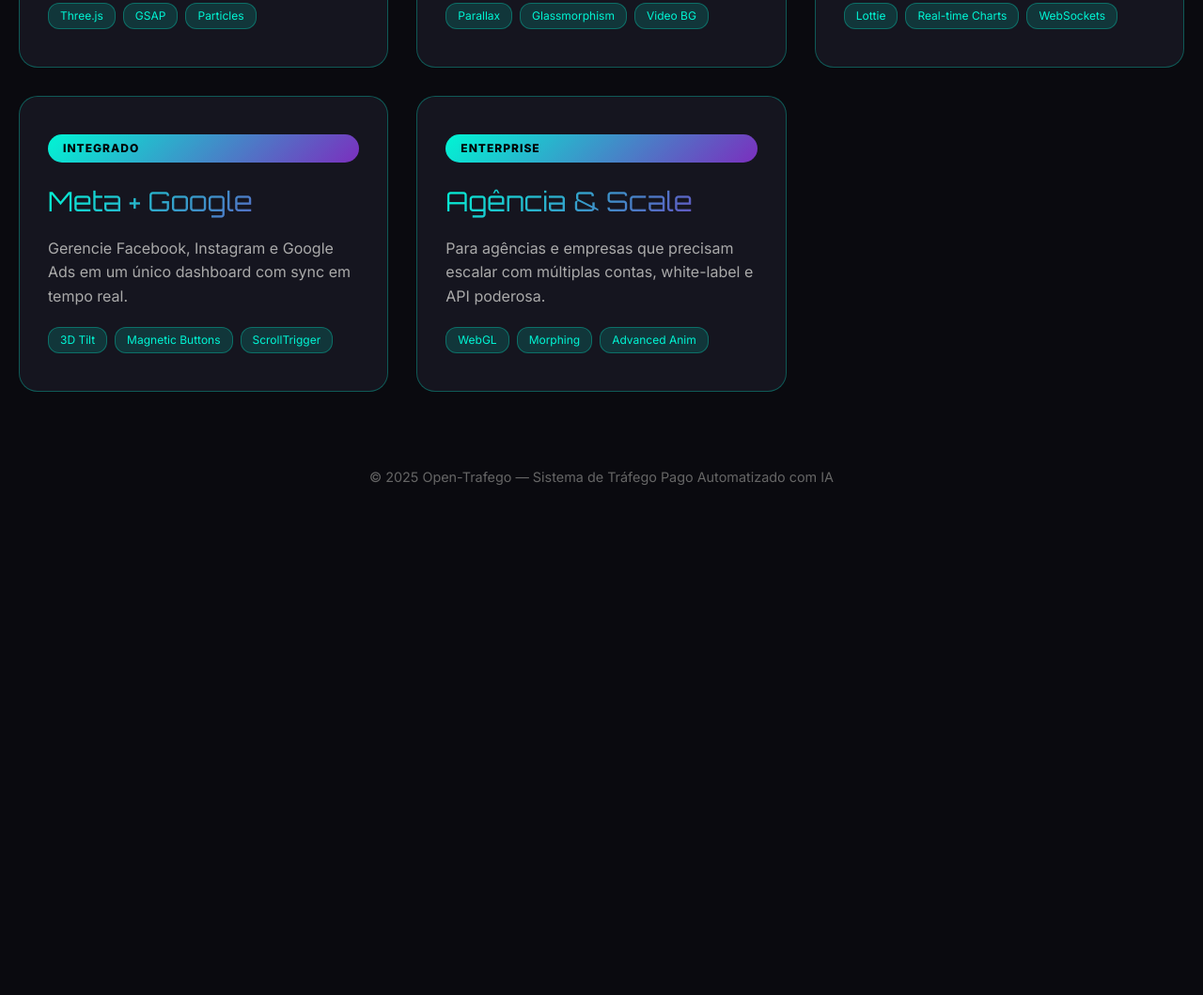
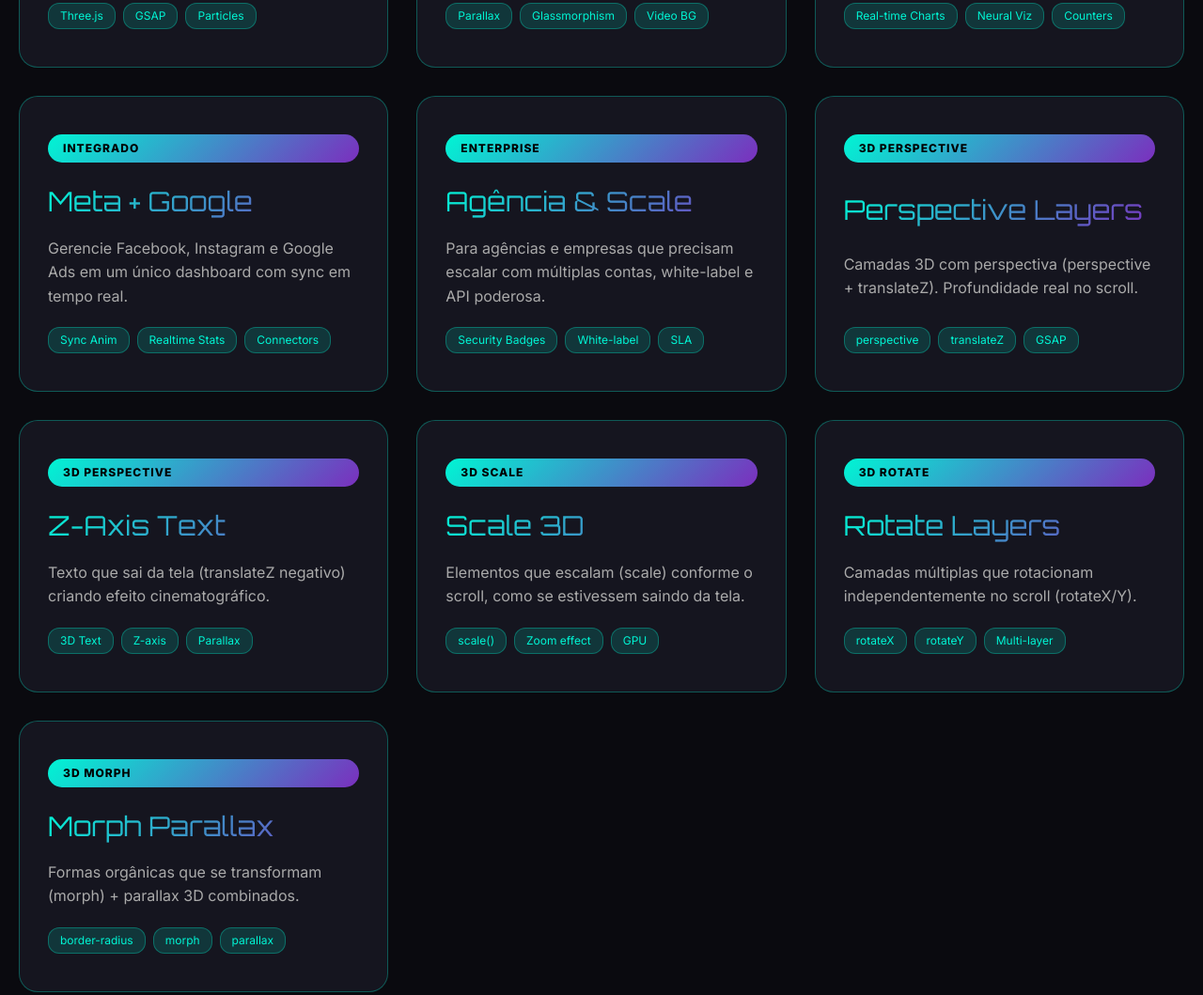
Before and after one commit to clawdiao/open-trafego-lps, a plain HTML site: page index.html in a window 1280 px wide. Shown: the part 463-1522 px from the top of the page at 94% size. Before the commit the page ends 1022 px from the top, so only its background shows below. Drawn offline with nearby package versions, Linux system fonts and the light colour scheme.

Commit message:
Update index.html to display all 10 landing pages (added lp6-lp10 cards)

```diff
--- a/index.html
+++ b/index.html
@@ -115,6 +115,7 @@
   <p style="color: #888; margin-bottom: 60px; font-size: 1.1rem; text-align: center;">Landing Pages de Vendas — Escolha a sua</p>
 
   <div class="grid">
+    <!-- Grupo 1: Efeitos Diversos -->
     <a href="lp1.html" class="card">
       <span class="badge">Auto ROI</span>
       <h2>Automação Total</h2>
@@ -142,9 +143,9 @@
       <h2>Data-Driven</h2>
       <p>Algoritmos avançados analisam milhões de dados para maximizar seu ROAS automaticamente.</p>
       <div class="tech-stack">
-        <span>Lottie</span>
         <span>Real-time Charts</span>
-        <span>WebSockets</span>
+        <span>Neural Viz</span>
+        <span>Counters</span>
       </div>
     </a>
 
@@ -153,9 +154,9 @@
       <h2>Meta + Google</h2>
       <p>Gerencie Facebook, Instagram e Google Ads em um único dashboard com sync em tempo real.</p>
       <div class="tech-stack">
-        <span>3D Tilt</span>
-        <span>Magnetic Buttons</span>
-        <span>ScrollTrigger</span>
+        <span>Sync Anim</span>
+        <span>Realtime Stats</span>
+        <span>Connectors</span>
       </div>
     </a>
 
@@ -164,9 +165,65 @@
       <h2>Agência & Scale</h2>
       <p>Para agências e empresas que precisam escalar com múltiplas contas, white-label e API poderosa.</p>
       <div class="tech-stack">
-        <span>WebGL</span>
-        <span>Morphing</span>
-        <span>Advanced Anim</span>
+        <span>Security Badges</span>
+        <span>White-label</span>
+        <span>SLA</span>
+      </div>
+    </a>
+
+    <!-- Grupo 2: Scroll 3D -->
+    <a href="lp6.html" class="card">
+      <span class="badge">3D Perspective</span>
+      <h2>Perspective Layers</h2>
+      <p>Camadas 3D com perspectiva (perspective + translateZ). Profundidade real no scroll.</p>
+      <div class="tech-stack">
+        <span>perspective</span>
+        <span>translateZ</span>
+        <span>GSAP</span>
+      </div>
+    </a>
+
+    <a href="lp7.html" class="card">
+      <span class="badge">3D Perspective</span>
+      <h2>Z-Axis Text</h2>
+      <p>Texto que sai da tela (translateZ negativo) criando efeito cinematográfico.</p>
+      <div class="tech-stack">
+        <span>3D Text</span>
+        <span>Z-axis</span>
+        <span>Parallax</span>
+      </div>
+    </a>
+
+    <a href="lp8.html" class="card">
+      <span class="badge">3D Scale</span>
+      <h2>Scale 3D</h2>
+      <p>Elementos que escalam (scale) conforme o scroll, como se estivessem saindo da tela.</p>
+      <div class="tech-stack">
+        <span>scale()</span>
+        <span>Zoom effect</span>
+        <span>GPU</span>
+      </div>
+    </a>
+
+    <a href="lp9.html" class="card">
+      <span class="badge">3D Rotate</span>
+      <h2>Rotate Layers</h2>
+      <p>Camadas múltiplas que rotacionam independentemente no scroll (rotateX/Y).</p>
+      <div class="tech-stack">
+        <span>rotateX</span>
+        <span>rotateY</span>
+        <span>Multi-layer</span>
+      </div>
+    </a>
+
+    <a href="lp10.html" class="card">
+      <span class="badge">3D Morph</span>
+      <h2>Morph Parallax</h2>
+      <p>Formas orgânicas que se transformam (morph) + parallax 3D combinados.</p>
+      <div class="tech-stack">
+        <span>border-radius</span>
+        <span>morph</span>
+        <span>parallax</span>
       </div>
     </a>
   </div>
```
